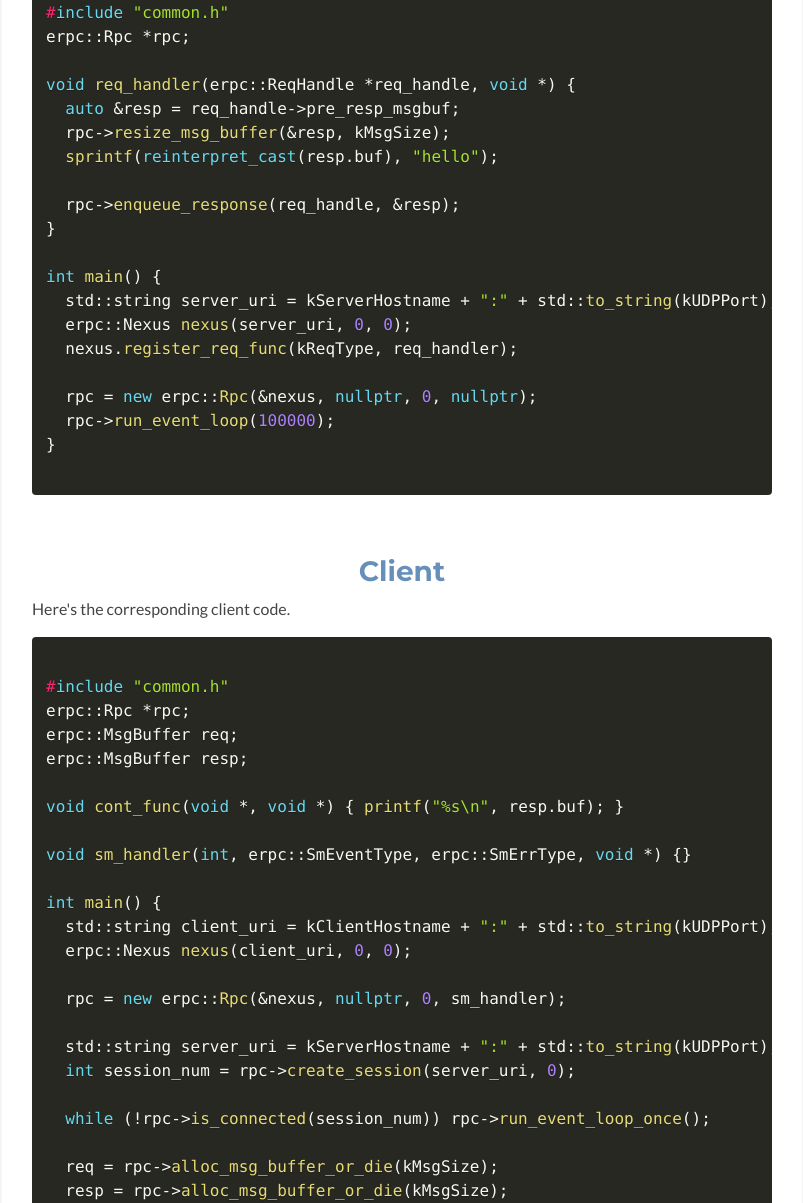
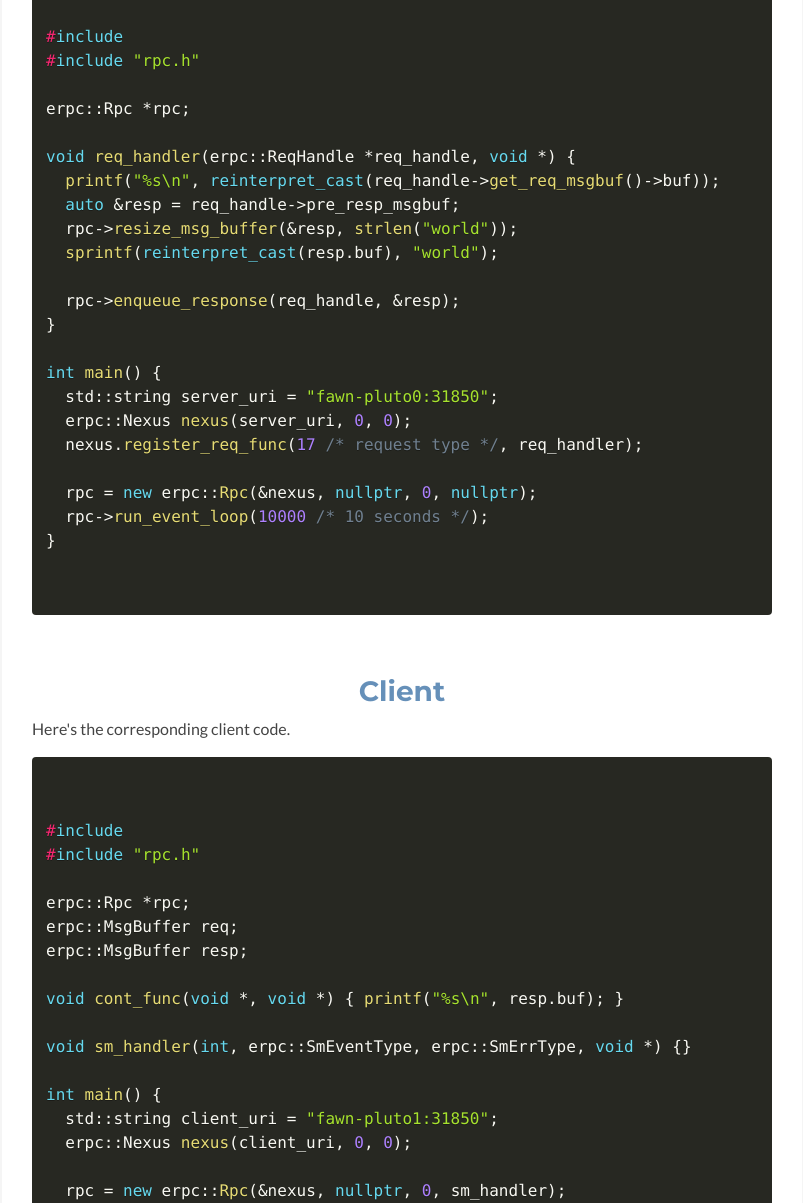
Before and after one commit to erpc-io/erpc-io.github.io, a plain HTML site: page index.html in a window 1280 px wide. Shown: the part 1773-2976 px from the top of the page, without its empty margins (238-1041 px from the left). Drawn offline with Linux system fonts and the light colour scheme.

Commit message:
Update code

```diff
--- a/index.html
+++ b/index.html
@@ -122,26 +122,31 @@
                 <div class="code-block">
                     <!--//Use Prismjs - http://prismjs.com/index.html#basic-usage -->
                     <pre><code class="language-cpp">
-#include "common.h"
+
+#include <stdio.h>
+#include "rpc.h"
+
 erpc::Rpc<erpc::CTransport> *rpc;
 
 void req_handler(erpc::ReqHandle *req_handle, void *) {
+  printf("%s\n", reinterpret_cast<char *>(req_handle->get_req_msgbuf()->buf));
   auto &resp = req_handle->pre_resp_msgbuf;
-  rpc->resize_msg_buffer(&resp, kMsgSize);
-  sprintf(reinterpret_cast<char *>(resp.buf), "hello");
+  rpc->resize_msg_buffer(&resp, strlen("world"));
+  sprintf(reinterpret_cast<char *>(resp.buf), "world");
 
   rpc->enqueue_response(req_handle, &resp);
 }
 
 int main() {
-  std::string server_uri = kServerHostname + ":" + std::to_string(kUDPPort);
+  std::string server_uri = "fawn-pluto0:31850";
   erpc::Nexus nexus(server_uri, 0, 0);
-  nexus.register_req_func(kReqType, req_handler);
+  nexus.register_req_func(17 /* request type */, req_handler);
 
   rpc = new erpc::Rpc<erpc::CTransport>(&nexus, nullptr, 0, nullptr);
-  rpc->run_event_loop(100000);
+  rpc->run_event_loop(10000 /* 10 seconds */);
 }
-                     </code></pre>
+
+                    </code></pre>
                 </div><!--//code-block-->
             </div><!--//block-->
 
@@ -152,7 +157,10 @@ int main() {
                 <div class="code-block">
                     <!--//Use Prismjs - http://prismjs.com/index.html#basic-usage -->
                     <pre><code class="language-cpp">
-#include "common.h"
+
+#include <stdio.h>
+#include "rpc.h"
+
 erpc::Rpc<erpc::CTransport> *rpc;
 erpc::MsgBuffer req;
 erpc::MsgBuffer resp;
@@ -162,25 +170,26 @@ void cont_func(void *, void *) { printf("%s\n", resp.buf); }
 void sm_handler(int, erpc::SmEventType, erpc::SmErrType, void *) {}
 
 int main() {
-  std::string client_uri = kClientHostname + ":" + std::to_string(kUDPPort);
+  std::string client_uri = "fawn-pluto1:31850";
   erpc::Nexus nexus(client_uri, 0, 0);
 
   rpc = new erpc::Rpc<erpc::CTransport>(&nexus, nullptr, 0, sm_handler);
 
-  std::string server_uri = kServerHostname + ":" + std::to_string(kUDPPort);
-  int session_num = rpc->create_session(server_uri, 0);
+  int session_num = rpc->create_session("fawn-pluto0:31850", 0);
 
   while (!rpc->is_connected(session_num)) rpc->run_event_loop_once();
 
-  req = rpc->alloc_msg_buffer_or_die(kMsgSize);
-  resp = rpc->alloc_msg_buffer_or_die(kMsgSize);
+  req = rpc->alloc_msg_buffer_or_die(strlen("hello"));
+  sprintf(reinterpret_cast<char *>(req.buf), "%s", "hello");
+  resp = rpc->alloc_msg_buffer_or_die(strlen("world"));
 
-  rpc->enqueue_request(session_num, kReqType, &req, &resp, cont_func, nullptr);
-  rpc->run_event_loop(100);
+  rpc->enqueue_request(session_num, 17, &req, &resp, cont_func, nullptr);
+  rpc->run_event_loop(1000 /* 1 second */);
 
   delete rpc;
 }
-                        </code></pre>
+
+                    </code></pre>
                 </div><!--//code-block-->
             </div><!--//block-->
 
```
